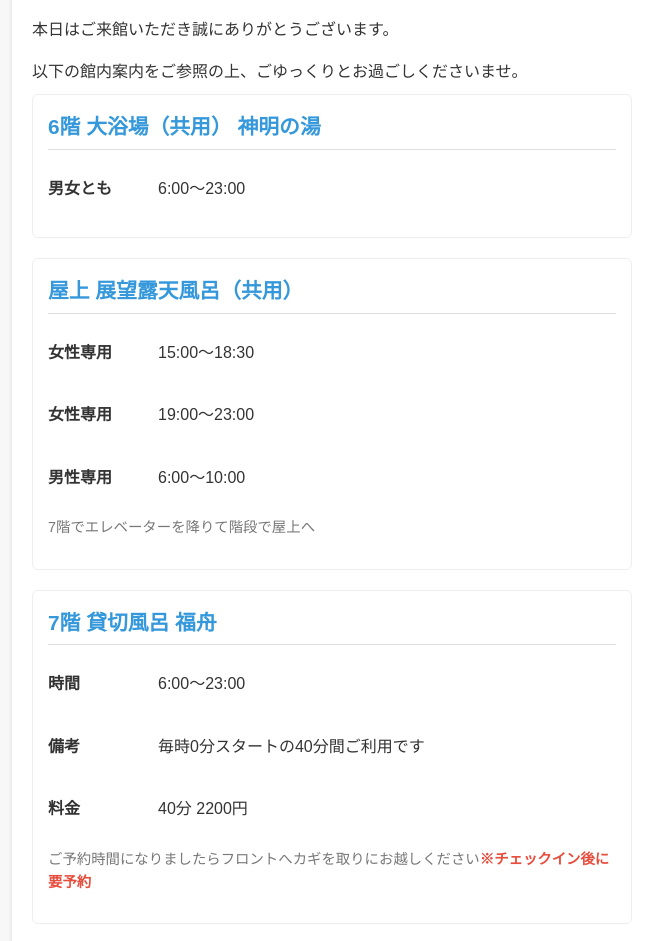
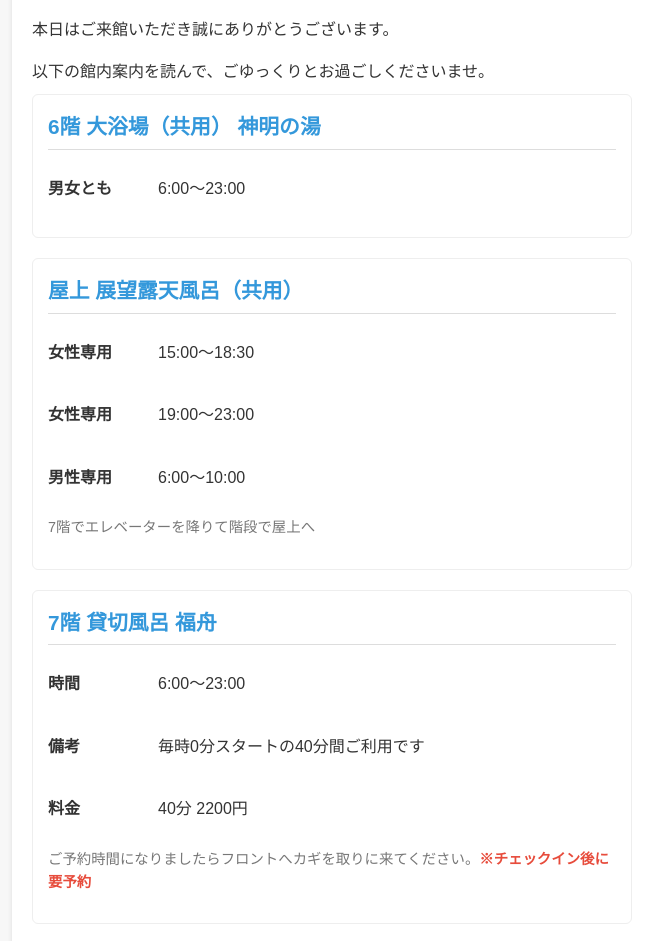
Before and after one commit to KonpiraYachiyo/yachiyo, a plain HTML site: page index.htm in a window 1280 px wide. Shown: the part 194-1135 px from the top of the page, without its empty margins (308-955 px from the left). Drawn offline with Linux system fonts and the light colour scheme.

Commit message:
Update index.htm

```diff
--- a/index.htm
+++ b/index.htm
@@ -142,7 +142,7 @@
 
         <section class="greeting">
             <p>本日はご来館いただき誠にありがとうございます。</p>
-            <p>以下の館内案内をご参照の上、ごゆっくりとお過ごしくださいませ。</p>
+            <p>以下の館内案内を読んで、ごゆっくりとお過ごしくださいませ。</p>
         </section>
 
         <section class="floor-guide">
@@ -184,7 +184,7 @@
                 <p class="label">料金</p>
                 <p class="value">40分 2200円</p>
             </div>
-            <p class="note">ご予約時間になりましたらフロントへカギを取りにお越しください<span class="important">※チェックイン後に要予約</span></p>
+            <p class="note">ご予約時間になりましたらフロントへカギを取りに来てください。<span class="important">※チェックイン後に要予約</span></p>
         </section>
 
         <section class="meal-info">
```
